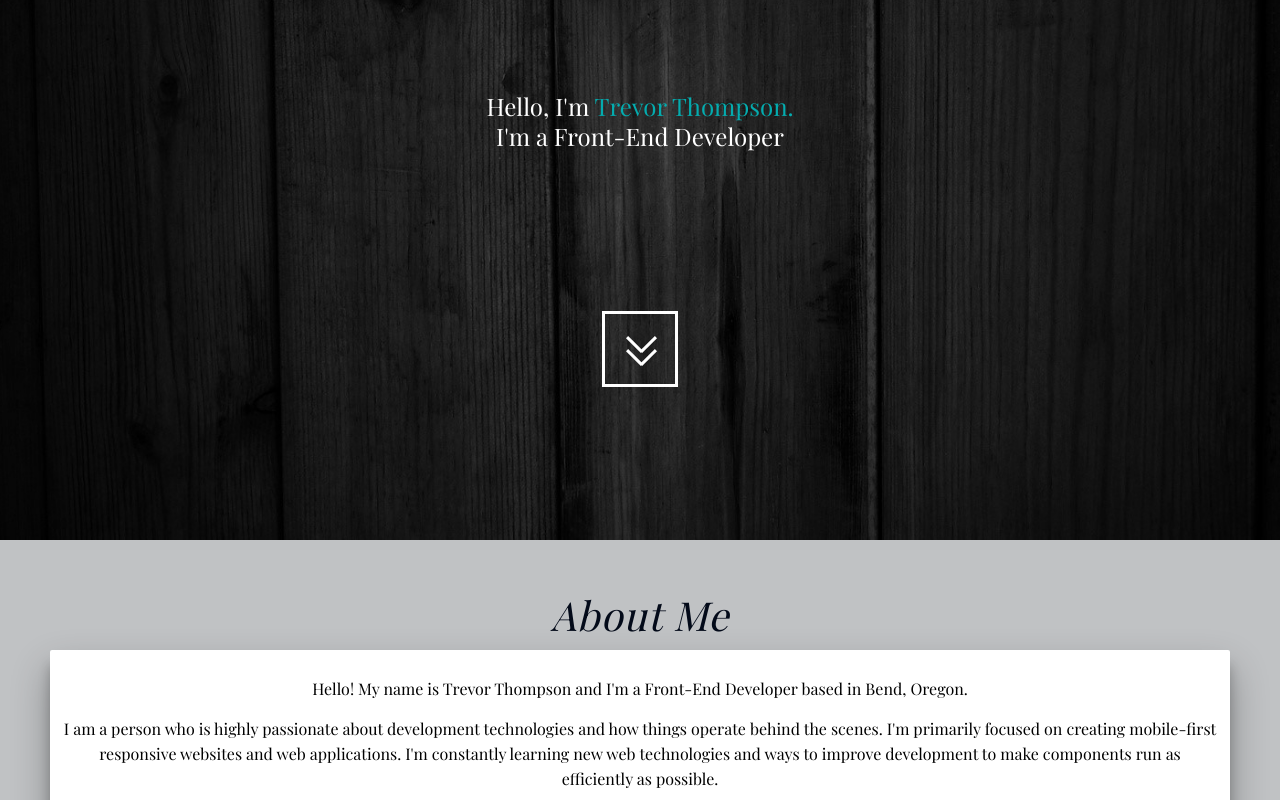
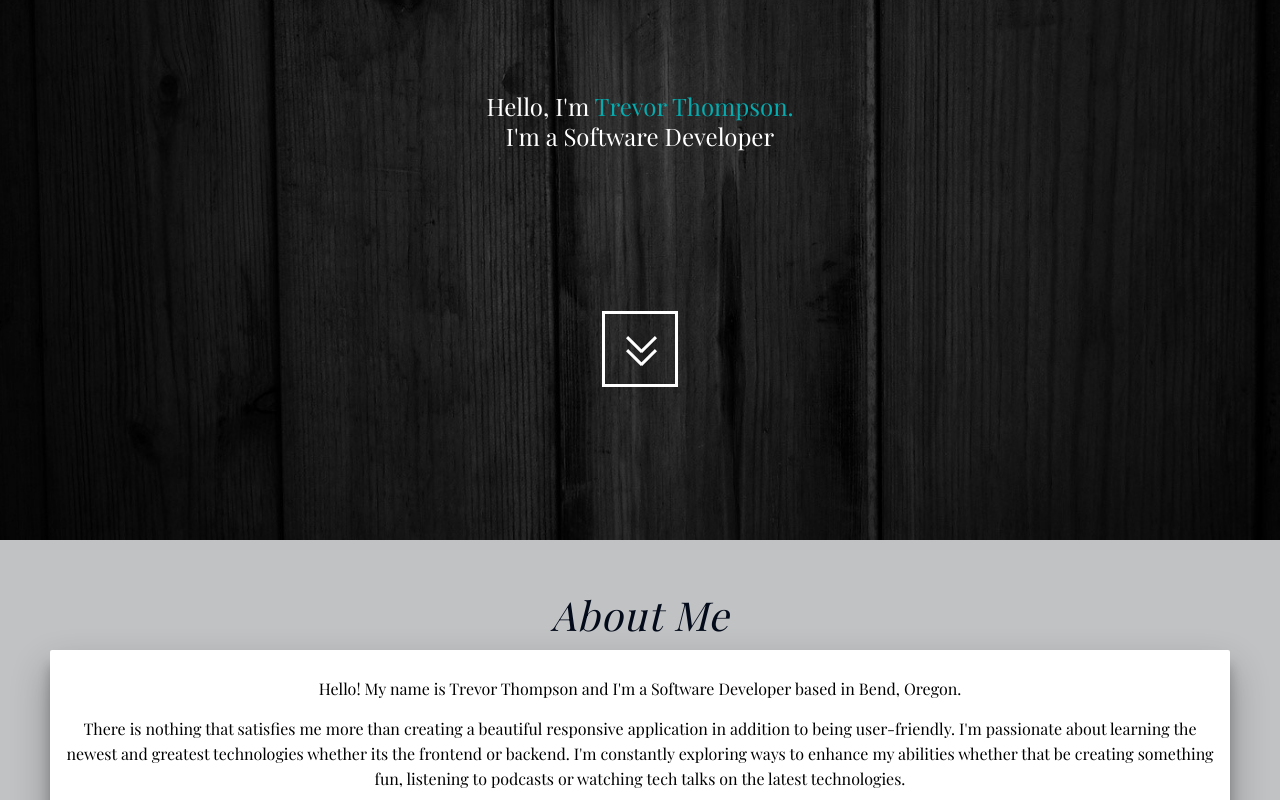
Before and after one commit to TrevorThomp/portfolio, a plain HTML site: page index.html in a window 1280 px wide. Shown: the part 260-1060 px from the top of the page. Drawn offline with nearby package versions, Linux system fonts and the light colour scheme; a web font is replaced by a local one.

Commit message:
updated index.html text

```diff
--- a/index.html
+++ b/index.html
@@ -45,7 +45,7 @@
       <!-- Landing Page -->
       <div class="description">
         <p>Hello, I'm <span class="name">Trevor Thompson.</span></p>
-        <p>I'm a Front-End Developer</p>
+        <p>I'm a Software Developer</p>
 
         <!-- Down Arrow -->
         <div class="center-con">
@@ -66,16 +66,11 @@
       <div class="about-container">
         <div class="intro-container">
           <p>
-            Hello! My name is Trevor Thompson and I'm a Front-End Developer
+            Hello! My name is Trevor Thompson and I'm a Software Developer
             based in Bend, Oregon.
           </p>
           <p>
-            I am a person who is highly passionate about development
-            technologies and how things operate behind the scenes. I'm primarily
-            focused on creating mobile-first responsive websites and web
-            applications. I'm constantly learning new web technologies and ways
-            to improve development to make components run as efficiently as
-            possible.
+            There is nothing that satisfies me more than creating a beautiful responsive application in addition to being user-friendly. I'm passionate about learning the newest and greatest technologies whether its the frontend or backend. I'm constantly exploring ways to enhance my abilities whether that be creating something fun, listening to podcasts or watching tech talks on the latest technologies.
           </p>
         </div>
         <hr class="style-three" />
```
Also changed, not shown: js/app.js (line endings or trailing spaces).
